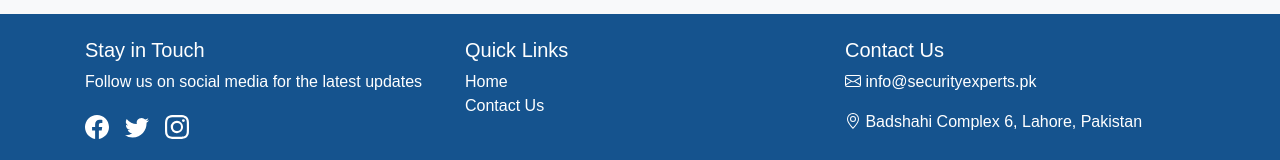
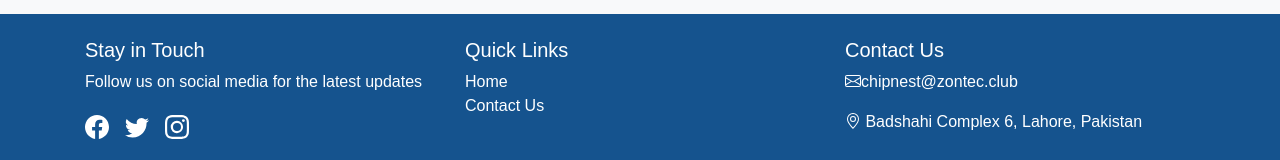
Before and after one commit to xxxxlu/security, a Vue app: page / in a window 1280 px wide. Shown: the part 5827-5987 px from the top of the page. Built offline with nearby package versions, Linux system fonts and the light colour scheme.

Commit message:
feat: email

```diff
--- a/src/App.vue
+++ b/src/App.vue
@@ -52,7 +52,7 @@
           </b-col>
           <b-col md="4">
             <h5>Contact Us</h5>
-            <p><b-icon icon="envelope" /> info@securityexperts.pk</p>
+            <p><b-icon icon="envelope" />chipnest@zontec.club</p>
             <p><b-icon icon="geo-alt" /> Badshahi Complex 6, Lahore, Pakistan</p>
           </b-col>
         </b-row>
```
